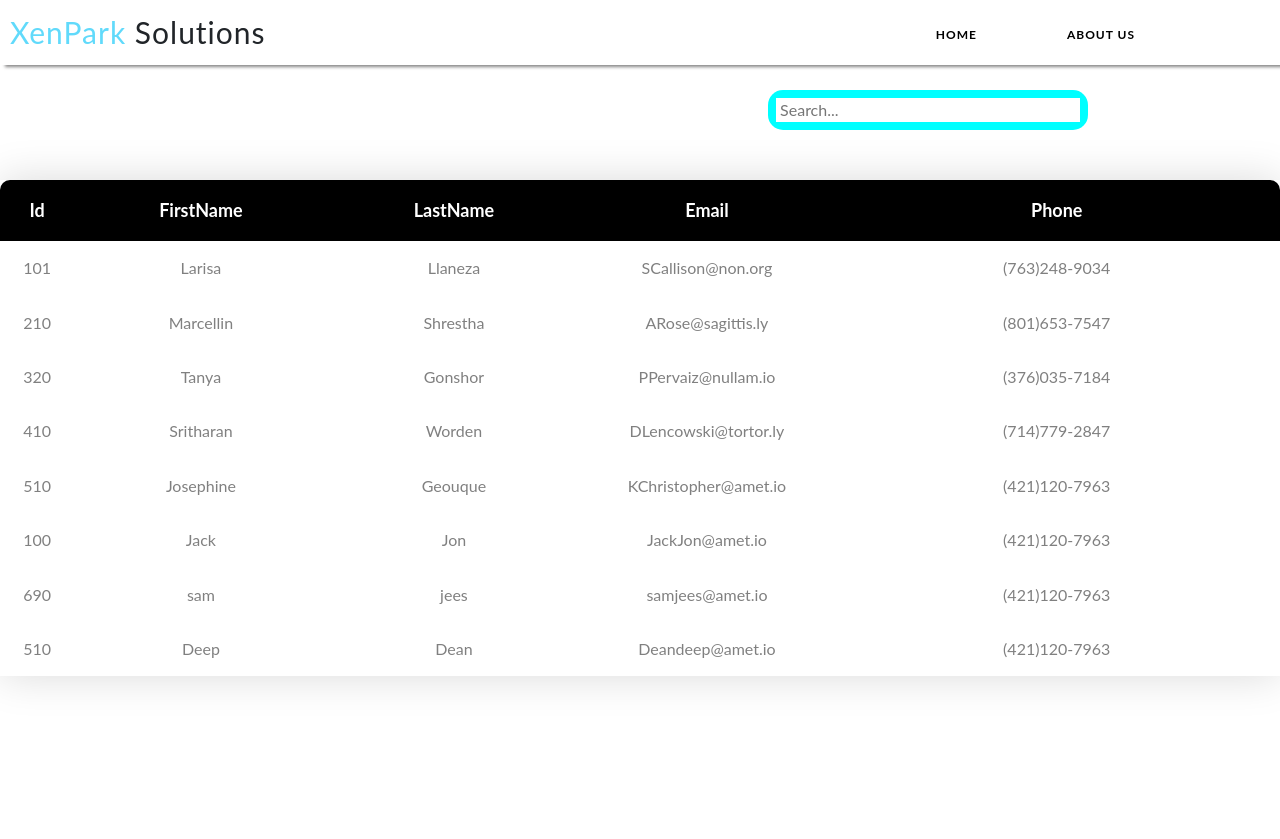
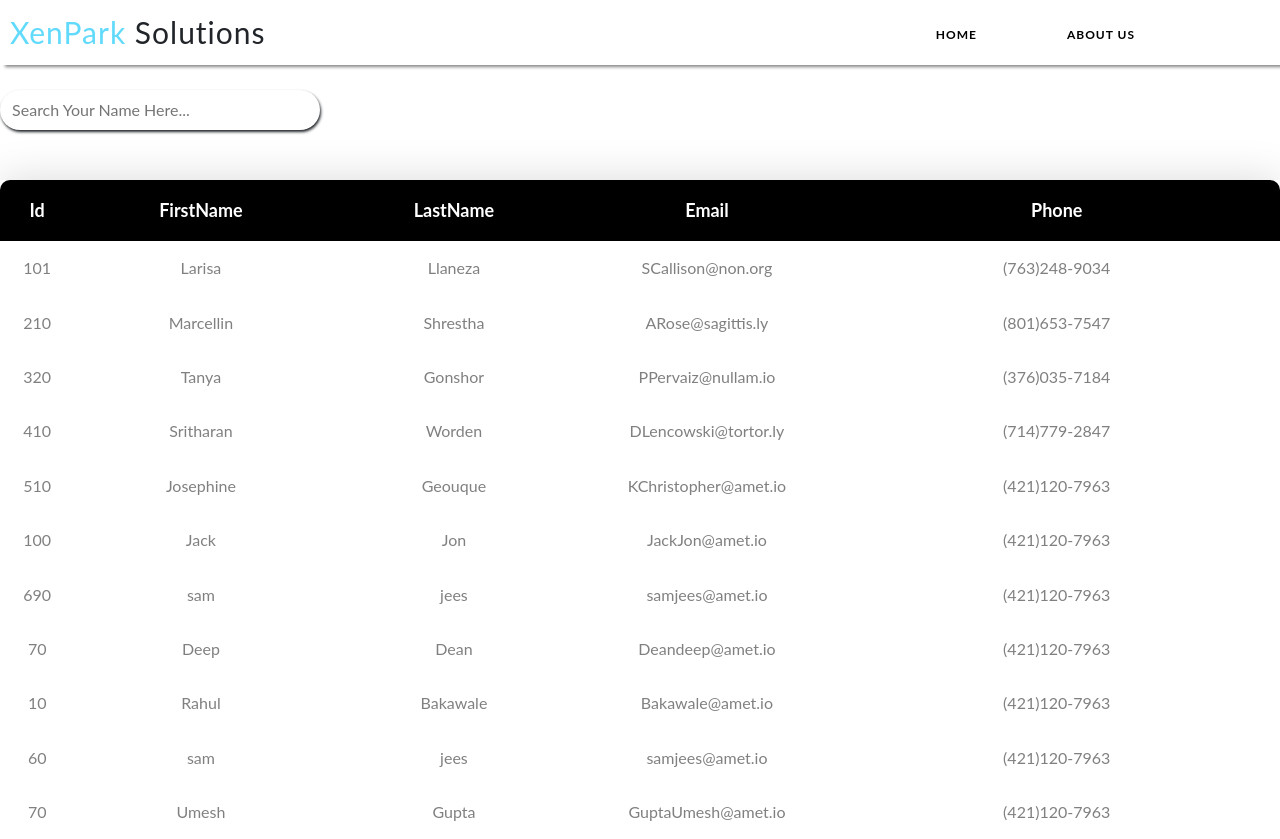
Before and after one commit to Rahul-bakawale/Search-user, a React (Create React App) app in the folder search-user/: page / in a window 1280 px wide. Before the commit the page ends 800 px from the top, so only its background shows below. Built offline with nearby package versions, Linux system fonts and the light colour scheme.

Commit message:
Fixed serach bar designing issues

```diff
--- a/search-user/src/Assets/Css/style.css
+++ b/search-user/src/Assets/Css/style.css
@@ -172,24 +172,14 @@
     margin-left: 5px;
   }
   .search-bar{
-    /* margin: 40%; */
-    background-color: aqua;
-    padding-top: 100px;
-    overflow: clip;
-    margin-left: 60%;
-    padding:70px;
+    background-color: white;
+    box-shadow: 1px 2px 3px;
     margin-top: 90px;
-    border-radius: 15px;
+    border-radius: 30px;
     padding: 8px;
     outline: none;
     width: 25%;
   }
-  /* .search-bar{
-    overflow: scroll;
-    padding-top: 100px;
-    display: flex;
-    justify-content: center;
-  } */
 
   #table-wrapper {
     margin-top: 50px;
--- a/search-user/src/Components/Search/SearchUser.js
+++ b/search-user/src/Components/Search/SearchUser.js
@@ -15,7 +15,7 @@ const search = (props) => {
     <>
       <div className='search-bar'>
         <input type="text"
-          placeholder=" Search..."
+          placeholder=" Search Your Name Here..."
           name="search"
           value={search}
           onChange={onSearchChange}
--- a/search-user/src/Components/UserList/UserData.js
+++ b/search-user/src/Components/UserList/UserData.js
@@ -49,11 +49,31 @@ export const data = [
     phone:"(421)120-7963",
   },
   {
-    id: "510",
+    id: "70",
     firstName:"Deep",
     lastName:"Dean",
     email:"Deandeep@amet.io",
     phone:"(421)120-7963",
+  },{
+    id: "10",
+    firstName:"Rahul",
+    lastName:"Bakawale",
+    email:"Bakawale@amet.io",
+    phone:"(421)120-7963",
+  },
+  {
+    id: "60",
+    firstName:"sam",
+    lastName:"jees",
+    email:"samjees@amet.io",
+    phone:"(421)120-7963",
+  },
+  {
+    id: "70",
+    firstName:"Umesh",
+    lastName:"Gupta",
+    email:"GuptaUmesh@amet.io",
+    phone:"(421)120-7963",
   },
 
 ]
```
